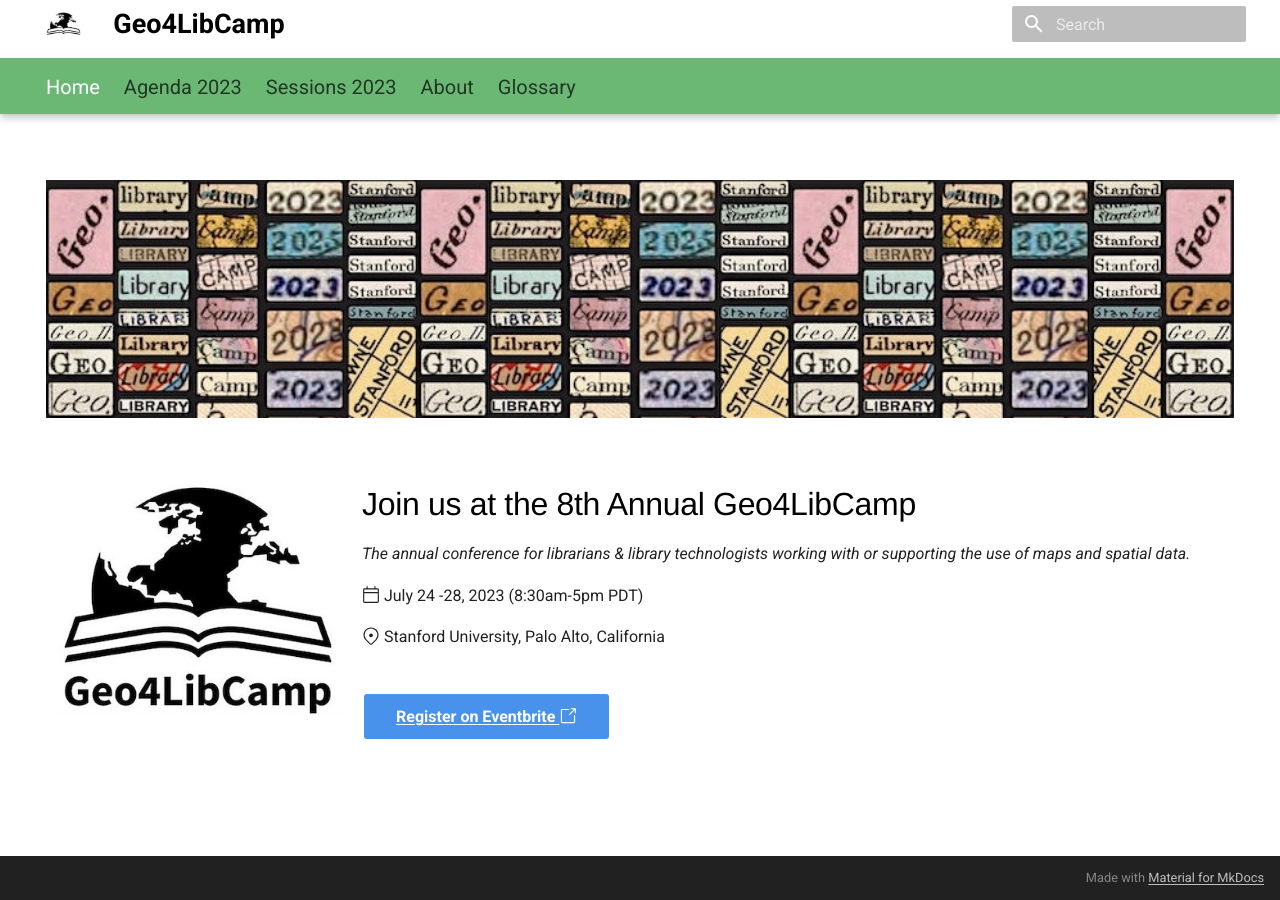
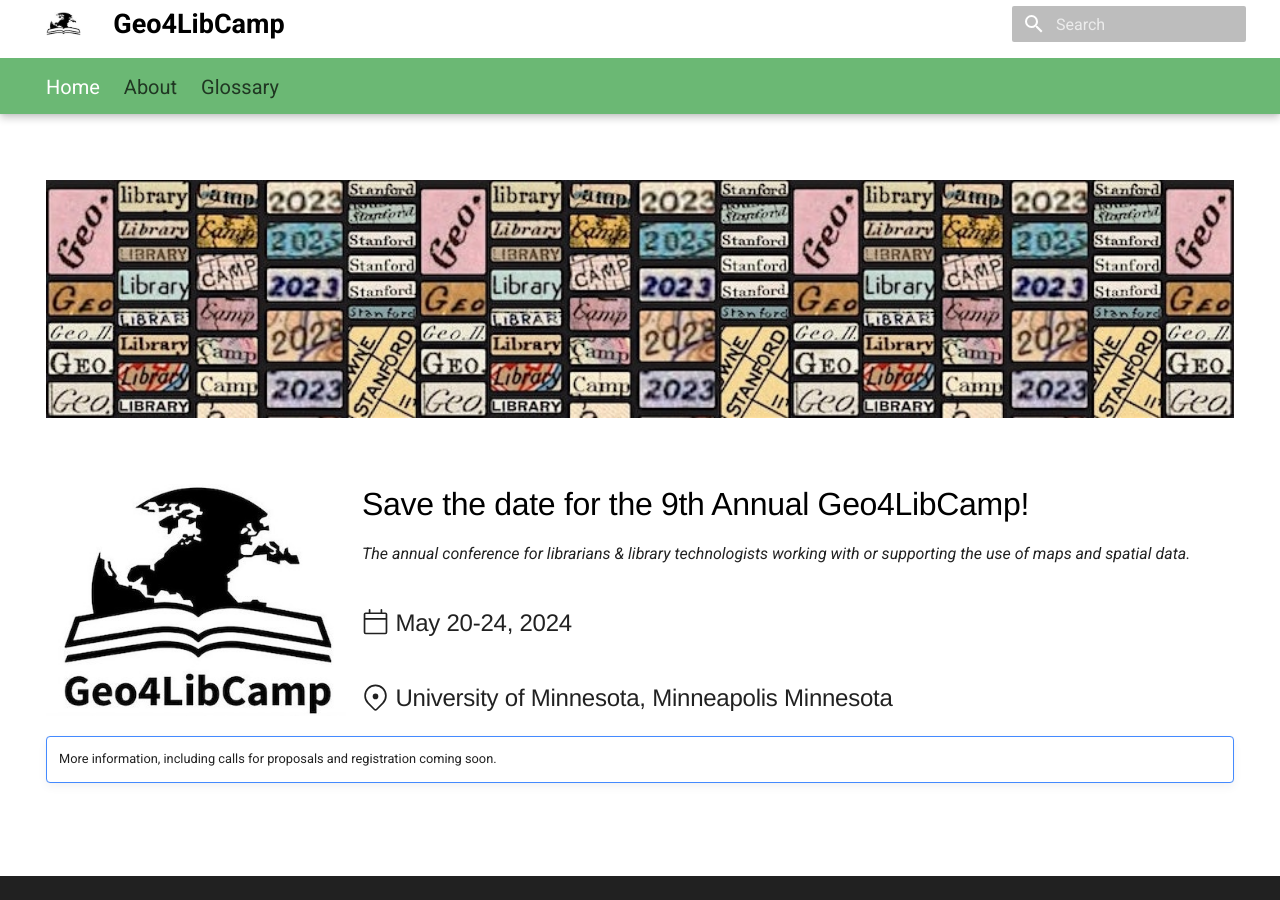
Before and after one commit to geo4lib/geo4libcamp-website, an MkDocs documentation site: the page built from docs/index.md, in a window 1280 px wide. Built offline with MkDocs 1.6.1 and Material for MkDocs 9.7.7, drawn with Linux system fonts in a browser that asks for light colours.

Commit message:
archive 2023 and announce 2024

```diff
--- a/docs/index.md
+++ b/docs/index.md
@@ -11,17 +11,15 @@
 
 ![Geo4LibCamp-logo](images/banner.jpg){ align=left width=300px}
 
-# Join us at the 8th Annual Geo4LibCamp
+# Save the date for the 9th Annual Geo4LibCamp!
+
 *The annual conference for librarians & library technologists working with or supporting the use of maps and spatial data.*
 
-:octicons-calendar-24: July 24 -28, 2023 (8:30am-5pm PDT)
+### :octicons-calendar-24: May 20-24, 2024
 
-:octicons-location-24: Stanford University, Palo Alto, California
+### :octicons-location-24: University of Minnesota, Minneapolis Minnesota
 
 
+!!! note ""
 
-<br>
-[Register on Eventbrite :octicons-link-external-24:](https://www.eventbrite.com/e/geo4libcamp-2023-tickets-643151833447){ .md-button }
-
-<!--[View the tentative 2023 Agenda](2023/agenda.md)
-[Read more about Geo4LibCamp](about.md)-->
+	More information, including calls for proposals and registration coming soon.
--- a/mkdocs.yml
+++ b/mkdocs.yml
@@ -48,10 +48,11 @@
   - table-reader
   - open-in-new-tab
 
+extra:
+      generator: false
+
 
 nav:
   - Home : index.md
-  - Agenda 2023 : 2023/agenda.md
-  - Sessions 2023 : 2023/sessions.md
   - About: about.md
   - Glossary : glossary.md
```
Also changed, not shown: docs/2023/agenda.md (+8 -13 lines), docs/2023/sessions.md (+1 -1 lines), docs/about.md (+4 -15 lines), site/glossary/index.html, site/search/search_index.json, 1 other file.
